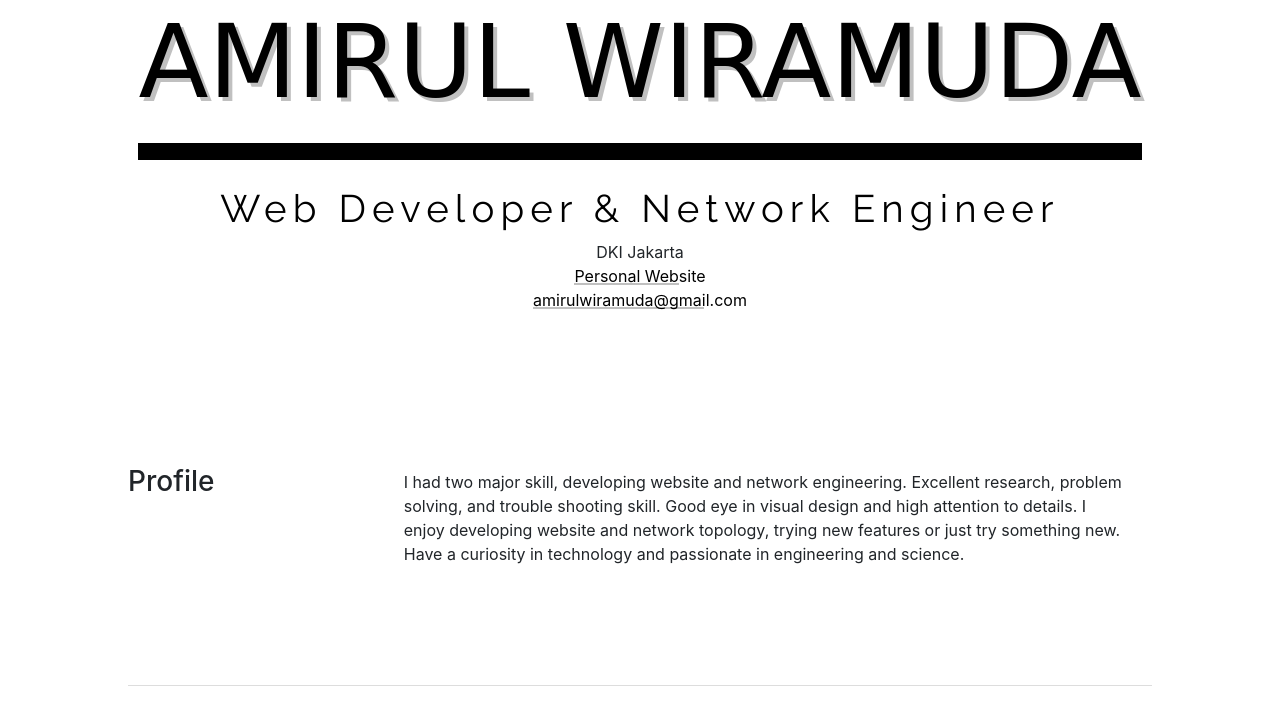
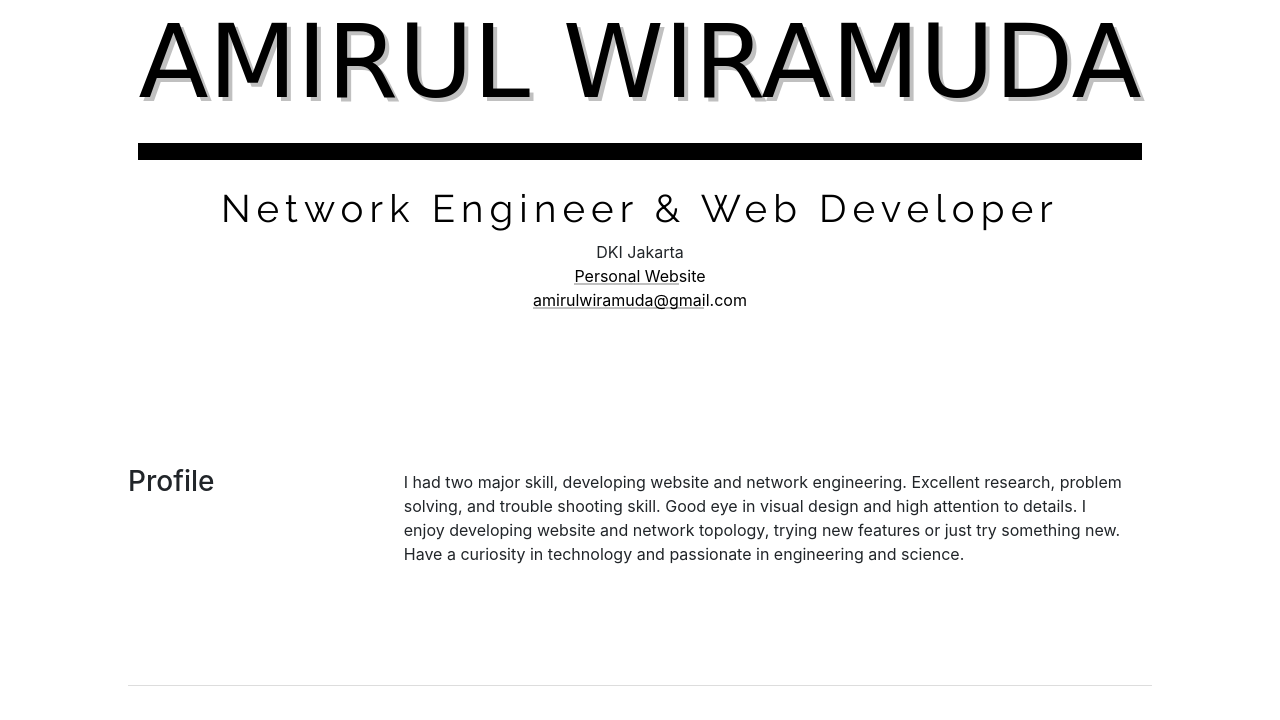
Before and after one commit to amirulwiramuda/amirulwiramuda, a plain HTML site: page index.html in a window 1280 px wide. Shown: the part 80-800 px from the top of the page. Drawn offline with nearby package versions, Linux system fonts and the light colour scheme; a web font is replaced by a local one.

Commit message:
Update index.html

```diff
--- a/index.html
+++ b/index.html
@@ -69,7 +69,7 @@
         <a href="http://amirulwiramuda.github.io">
             <h1 class="nama-besar">
                 <span class="shadow-nama">Amirul Wiramuda</span>
-                <span class="neon-nama">Web Developer & Network Engineer</span>
+                <span class="neon-nama">Network Engineer & Web Developer</span>
             </h1>
         </a>
         <div class="kontak-person">
```
